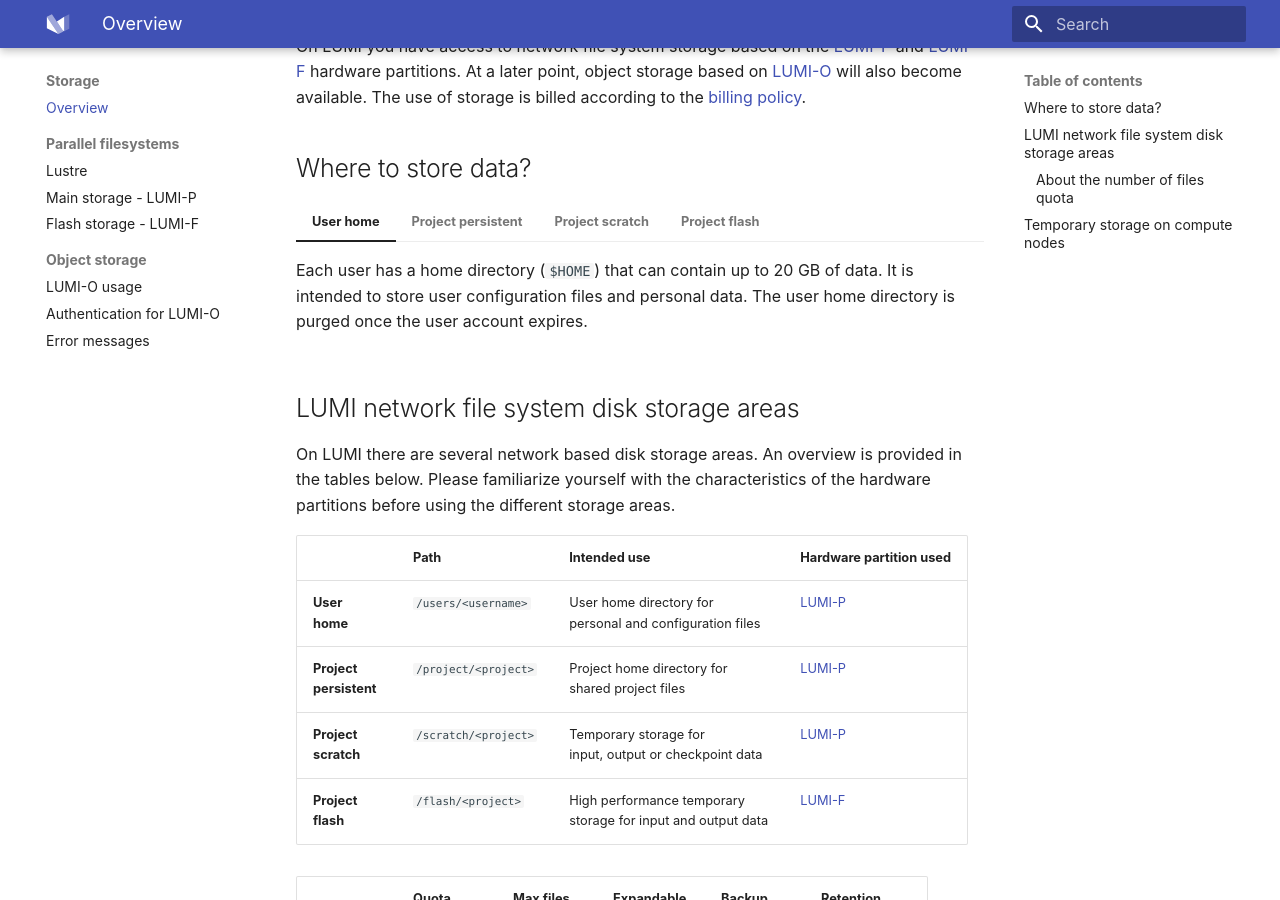
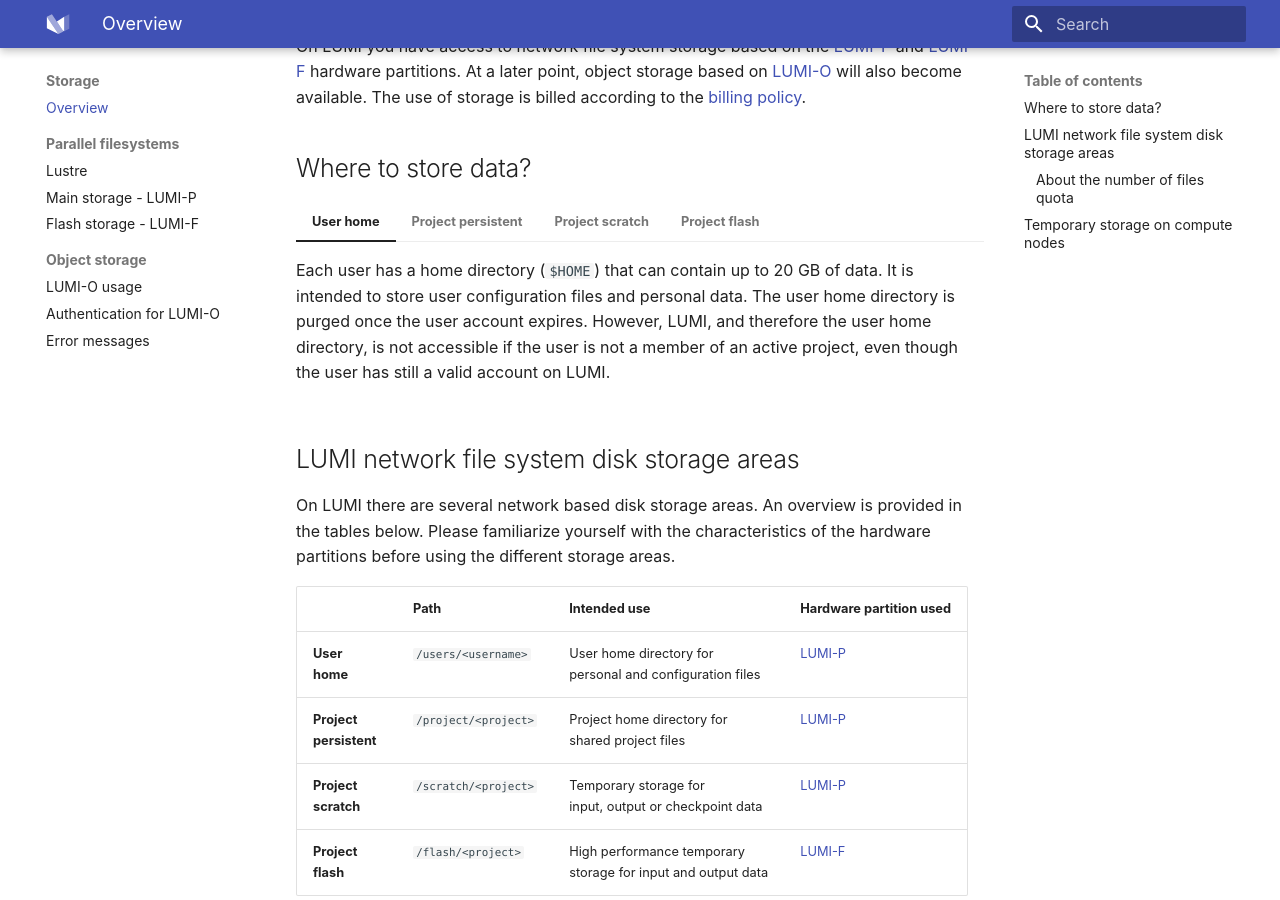
Before and after one commit to Lumi-supercomputer/lumi-userguide, an MkDocs documentation site: the page built from docs/storage/index.md, in a window 1280 px wide and 900 px high, scrolled down 321 px. Built offline with MkDocs 1.6.1 and Material for MkDocs 9.7.7, drawn with Linux system fonts in a browser that asks for light colours.

Commit message:
Update info of user home directory access

```diff
--- a/docs/storage/index.md
+++ b/docs/storage/index.md
@@ -32,7 +32,7 @@
 
     Each user has a home directory (`$HOME`) that can contain up to
     20 GB of data. It is intended to store user configuration files and personal
-    data. The user home directory is purged once the user account expires.
+    data. The user home directory is purged once the user account expires. However, LUMI, and therefore the user home directory, is not accessible if the user is not a member of an active project, even though the user has still a valid account on LUMI.
 
 === "Project persistent"
 
```
